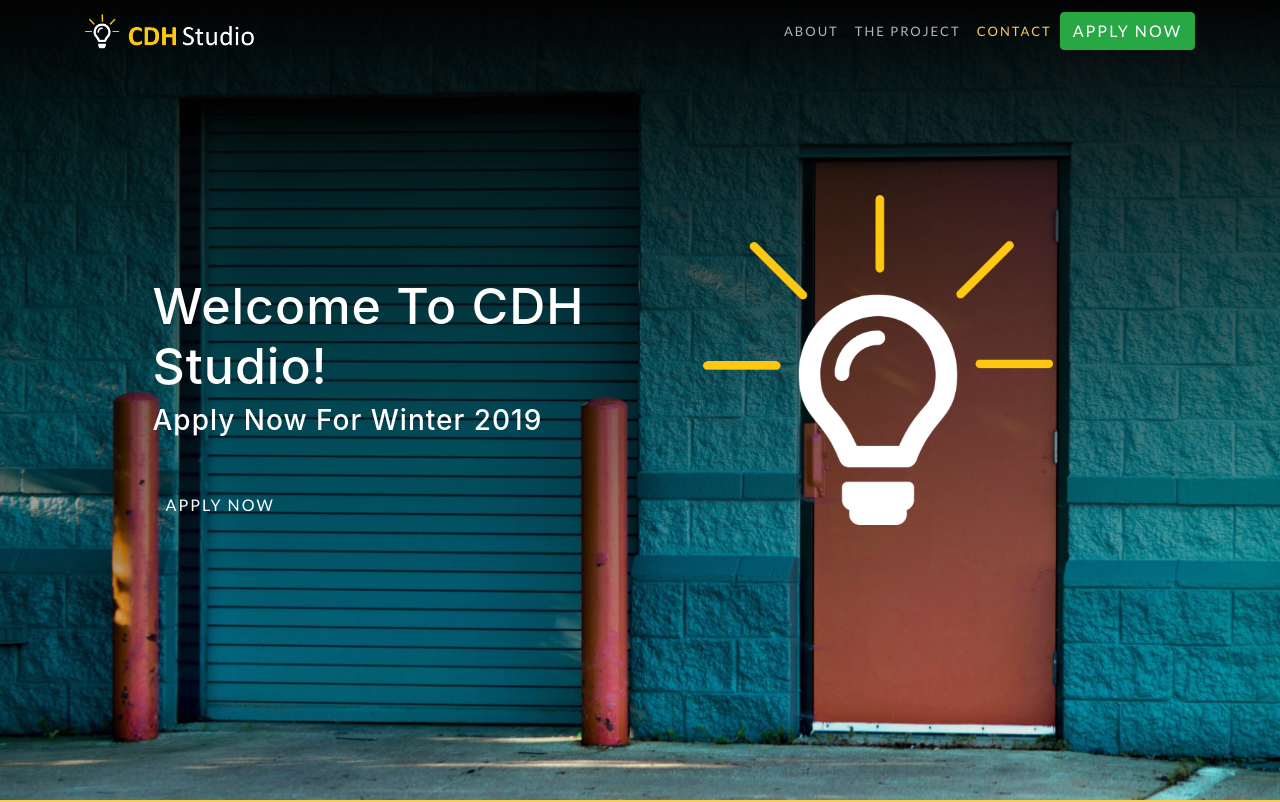
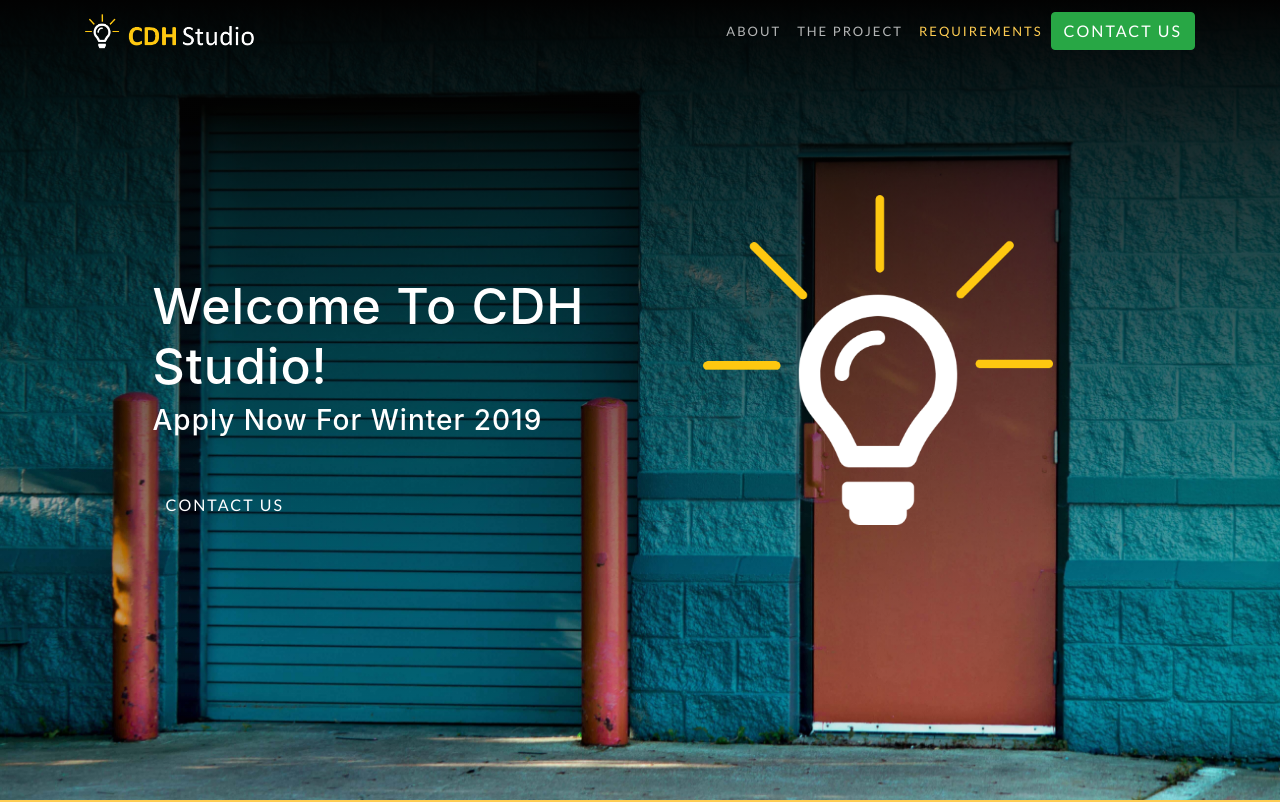
Before and after one commit to CDH-Studio/cdh-website-external, a website with bundled scripts: page index.html in a window 1280 px wide. Shown: the top 802 px of the page. Built offline with nearby package versions, Linux system fonts and the light colour scheme; a web font is replaced by a local one.

Commit message:
removed apply button

```diff
--- a/index.html
+++ b/index.html
@@ -77,10 +77,10 @@
                 <a class="nav-link js-scroll-trigger" href="#project">The Project</a>
               </li>
               <li class="nav-item">
-                <a class="nav-link js-scroll-trigger" href="#contact">Contact</a>
+                <a class="nav-link js-scroll-trigger" href="#requirements">Requirements</a>
               </li>
             </ul>
-            <a class="btn btn-success js-scroll-trigger"  href="#apply">Apply Now</a>
+            <a class="btn btn-success js-scroll-trigger"  href="#contact">Contact Us</a>
           </div>
         </div>
       </nav>
@@ -92,7 +92,7 @@
             <div class="header-content mx-auto">
               <h1 class="mb-2">Welcome To CDH Studio!</h1>
               <h3 class="mb-5">Apply Now For Winter 2019</h3>
-              <a href="#apply" class="btn btn-outline btn-xl js-scroll-trigger">Apply Now</a>
+              <a href="#contact" class="btn btn-outline btn-xl js-scroll-trigger">Contact Us</a>
             </div>
           </div>
           <div class="col-lg-5 my-auto d-none d-sm-none d-md-none d-lg-block" >
@@ -312,11 +312,11 @@
       <div class="overlay"></div>
     </section>
 
-    <section class="features mb-5" id="apply">
+    <section class="features mb-5" id="requirements">
       <div class="container">
         <div class="row">
           <div class="col-lg-12 mb-4">
-            <h2 class="mb-0">Apply Now</h2>
+            <h2 class="mb-0">Requirements</h2>
             <p class=" mb-3">Applications are now open for <strong>Winter 2019</strong></p>
           </div>
         </div>
--- a/js/new-age.js
+++ b/js/new-age.js
@@ -8,7 +8,7 @@
       target = target.length ? target : $('[name=' + this.hash.slice(1) + ']');
       if (target.length) {
         $('html, body').animate({
-          scrollTop: (target.offset().top - 65)
+          scrollTop: (target.offset().top - 48)
         }, 1000, "easeInOutExpo");
         return false;
       }
```
